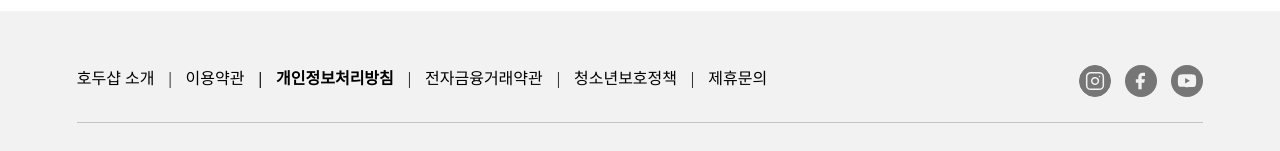
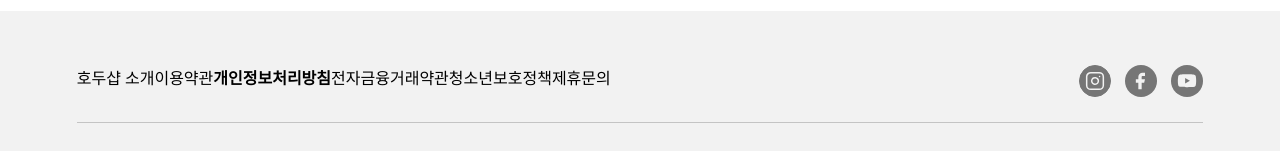
Before and after one commit to ddhsl/market-service, a React (Create React App) app: page / in a window 1280 px wide. Shown: the part 1075-1226 px from the top of the page. Built offline with nearby package versions, Linux system fonts and the light colour scheme; no server answers; a web font is replaced by a local one.

Commit message:
🎨 sns 링크 연결 및 policy 링크 태그 변경

```diff
--- a/src/components/Footer.jsx
+++ b/src/components/Footer.jsx
@@ -20,14 +20,26 @@ export default function Footer() {
           <PolicyList>
             {policyLinks.map((link, index) => (
               <li key={index}>
-                <a
-                  href="#"
+                <button
+                  type="button"
                   style={{
-                    fontWeight: link === "개인정보처리방침" ? "700" : "normal",
+                    background: "none",
+                    border: "none",
+                    padding: 0,
+                    color: "inherit",
+                    cursor: "pointer",
                   }}
+                  onClick={(e) => e.preventDefault()} // 클릭 시 기본 동작 방지
                 >
-                  {link}
-                </a>
+                  <span
+                    style={{
+                      fontWeight:
+                        link === "개인정보처리방침" ? "bold" : "normal",
+                    }}
+                  >
+                    {link}
+                  </span>
+                </button>
               </li>
             ))}
           </PolicyList>
@@ -37,7 +49,18 @@ export default function Footer() {
           <SnsList>
             {snsLinks.map((link, index) => (
               <li key={index}>
-                <a href="#">
+                <a
+                  href={link.url}
+                  target="_blank"
+                  rel="noopener noreferrer"
+                  style={{
+                    background: "none",
+                    border: "none",
+                    padding: 0,
+                    color: "inherit",
+                    cursor: "pointer",
+                  }}
+                >
                   <img src={link.icon} alt={link.alt} />
                 </a>
               </li>
@@ -85,9 +108,21 @@ const policyLinks = [
 ];
 
 const snsLinks = [
-  { icon: instaIcon, alt: "인스타그램 바로가기" },
-  { icon: facebookIcon, alt: "페이스북 바로가기" },
-  { icon: youtubeIcon, alt: "유투브 바로가기" },
+  {
+    icon: instaIcon,
+    alt: "인스타그램 바로가기",
+    url: "https://www.instagram.com",
+  },
+  {
+    icon: facebookIcon,
+    alt: "페이스북 바로가기",
+    url: "https://www.facebook.com",
+  },
+  {
+    icon: youtubeIcon,
+    alt: "유튜브 바로가기",
+    url: "https://www.youtube.com",
+  },
 ];
 
 const addressDetails = [
```
